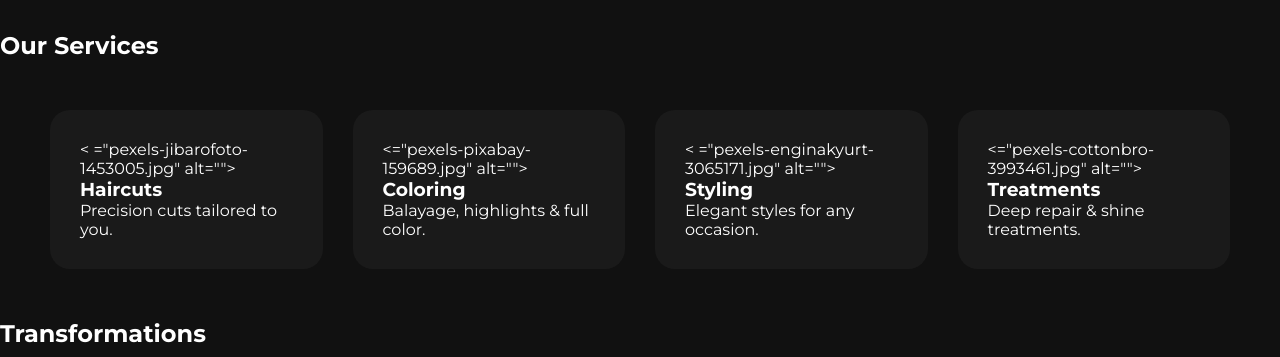
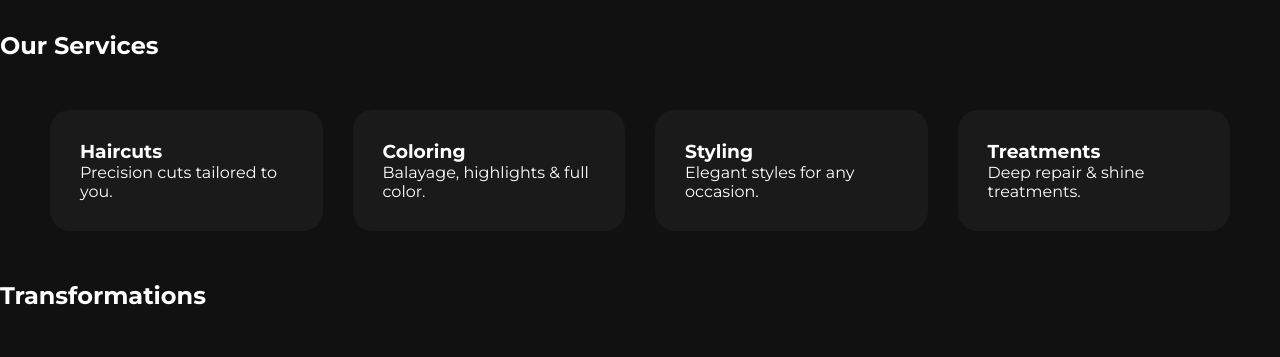
Before and after one commit to KeithGrinds/Audrey-hair-stylist-v1, a plain HTML site: page index.html in a window 1280 px wide. Shown: the part 851-1208 px from the top of the page. Drawn offline with Linux system fonts and the light colour scheme.

Commit message:
Update index.html

```diff
--- a/index.html
+++ b/index.html
@@ -48,10 +48,10 @@
   <h2>Our Services</h2>
 
   <div class="services-grid">
-    <div class="service-card fade-in">< ="pexels-jibarofoto-1453005.jpg" alt=""><h3>Haircuts</h3><p>Precision cuts tailored to you.</p></div>
-    <div class="service-card fade-in"><="pexels-pixabay-159689.jpg" alt=""><h3>Coloring</h3><p>Balayage, highlights & full color.</p></div>
-    <div class="service-card fade-in">< ="pexels-enginakyurt-3065171.jpg" alt=""><h3>Styling</h3><p>Elegant styles for any occasion.</p></div>
-    <div class="service-card fade-in"><="pexels-cottonbro-3993461.jpg" alt=""><h3>Treatments</h3><p>Deep repair & shine treatments.</p></div>
+    <div class="service-card fade-in"><h3>Haircuts</h3><p>Precision cuts tailored to you.</p></div>
+    <div class="service-card fade-in"><h3>Coloring</h3><p>Balayage, highlights & full color.</p></div>
+    <div class="service-card fade-in"><h3>Styling</h3><p>Elegant styles for any occasion.</p></div>
+    <div class="service-card fade-in"><h3>Treatments</h3><p>Deep repair & shine treatments.</p></div>
   </div>
 </section>
 
```
